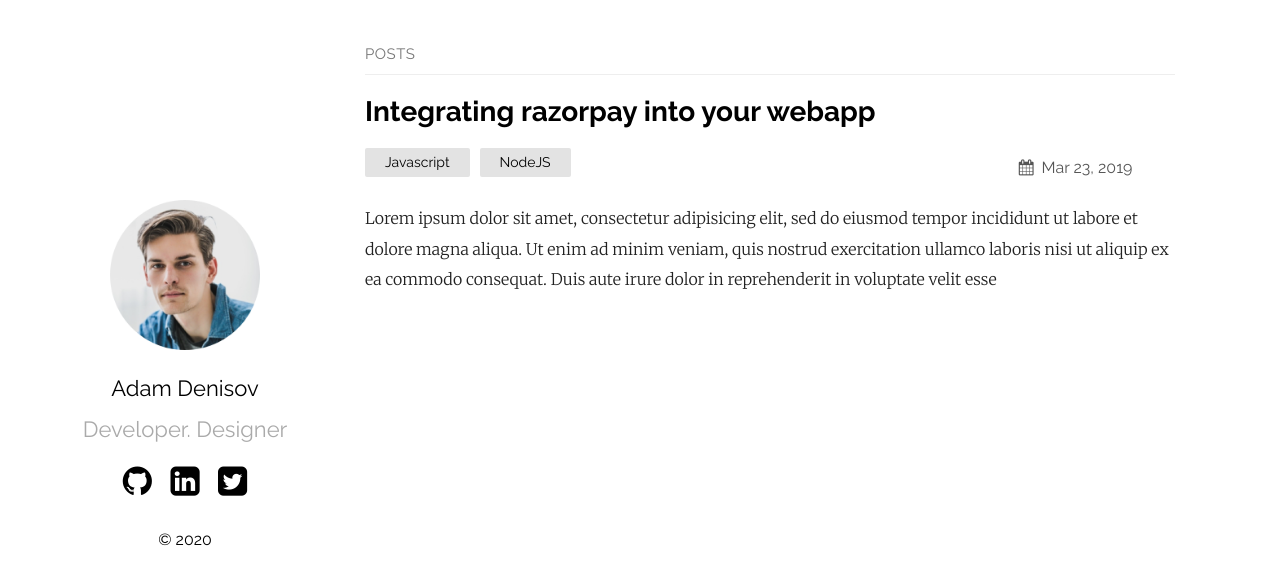
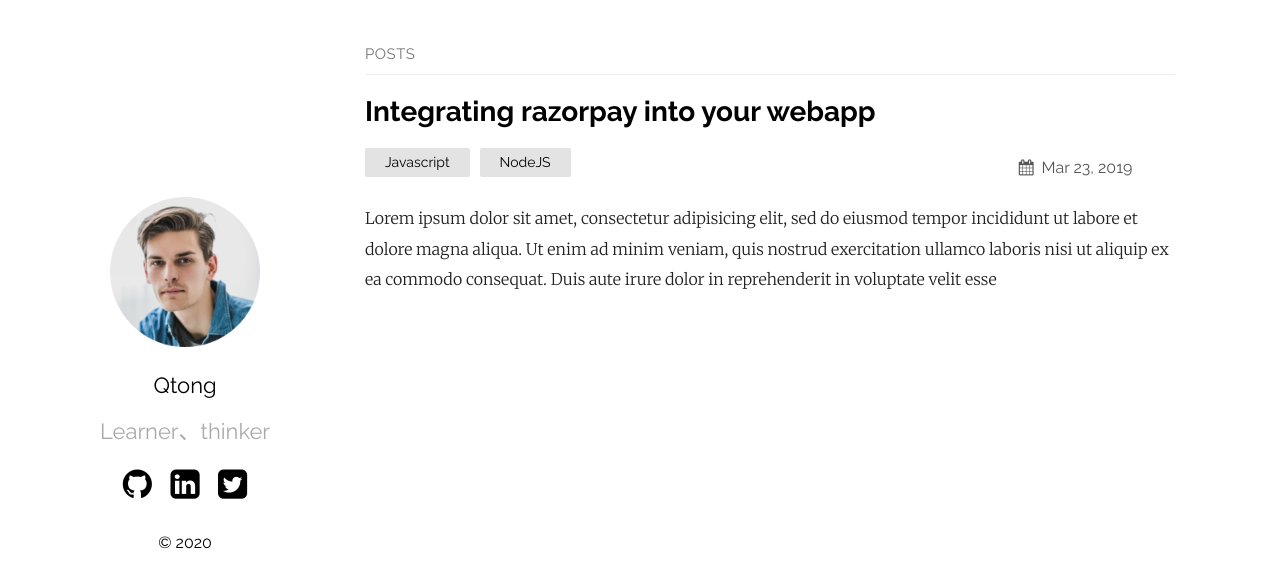
Before and after one commit to Qtonggg/Qtonggg.github.io, a Jekyll site: the page built from index.md, in a window 1280 px wide. Shown: the top 588 px of the page. Built offline with Jekyll 4.4.1, drawn with Linux system fonts in a browser that asks for light colours.

Commit message:
修改个人信息

```diff
--- a/_config.yml
+++ b/_config.yml
@@ -1,10 +1,8 @@
-title: Your awesome title
-author: GitHub User
-email: your-email@domain.com
+title: Qtong
+author: Qtong
+email: 1405967843@qq.com
 description: > # this means to ignore newlines until "show_exerpts:"
-  Write an awesome description for your new site here. You can edit this
-  line in _config.yml. It will appear in your document head meta (for
-  Google search results) and in your feed.xml site description.
+  这是我的个人博客，用来记录生活，保留项目
 show_excerpts: true # set to true to show excerpts on the homepage
 
 # Minima date format
@@ -12,15 +10,15 @@ show_excerpts: true # set to true to show excerpts on the homepage
 sass:
   sass_dir: _sass
 plainwhite:
-  name: Adam Denisov
-  tagline: Developer. Designer
+  name: Qtong
+  tagline: Learner、thinker
   date_format: "%b %-d, %Y"
   sitemap: true # set to true to generate sitemap.xml content
 
   # generate social links in footer
   social_links:
-    twitter: thelehhman
-    github:  thelehhman
+    twitter: Qtong
+    github:  Qtonggg
     linkedIn: in/thelehhman
     rss: rss
     # dribbble: jekyll
```
